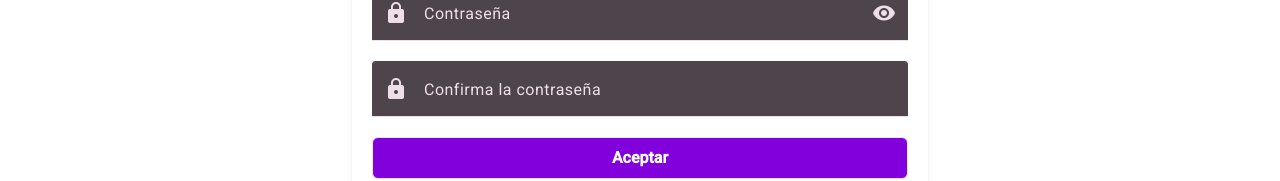
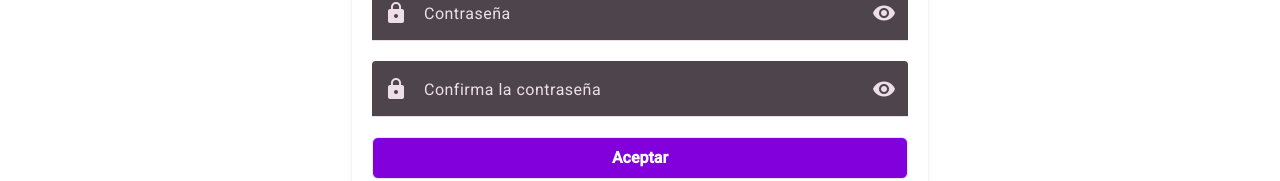
Before and after one commit to isaacrdmc/Frontend-Angular-Tutorial, an Angular app: page /register in a window 1280 px wide. Shown: the part 516-697 px from the top of the page. Built offline with nearby package versions, Linux system fonts and the light colour scheme; no server answers.

Commit message:
Ocultar la contraseña... Si... Muy omportante esos 25 minutos

```diff
--- a/src/app/pages/register/register.component.html
+++ b/src/app/pages/register/register.component.html
@@ -37,18 +37,24 @@
 
     <mat-form-field appearance="fill" class="w-full">
       <mat-label>Contraseña</mat-label>
-      <input matInput type="password" placeholder="Contraseña">
+      <input matInput type="{{passwordHide ? 'password' : 'text'}}" placeholder="Contraseña">
       <mat-icon matPrefix>lock</mat-icon>
-      <mat-icon matSuffix>{{confirmPasswordHide ? 'visibility_of' :'visibility'}}</mat-icon>
+      <mat-icon (click)="passwordHide = !passwordHide" matSuffix>{{passwordHide ? 'visibility_of'
+        :'visibility'}}</mat-icon>
     </mat-form-field>
+
 
     <mat-form-field appearance="fill" class="w-full">
       <mat-label>Confirma la contraseña</mat-label>
-      <input matInput type="password" placeholder="Conirm contraseña">
+
+      <input matInput type="{{confirmPasswordHide ? 'password' : 'text'}}" placeholder="Confirmar contraseña">
       <mat-icon matPrefix>lock</mat-icon>
+      <mat-icon (click)="confirmPasswordHide = !confirmPasswordHide" matSuffix>{{confirmPasswordHide ? 'visibility_of'
+        :'visibility'}}</mat-icon>
     </mat-form-field>
 
-    <button type="submit" class="w-full border rounder-md border-slate-200 rounded-md disabled:bg-purple-400 py-2 px-3 bg-purple-700 text-white font-bold">
+    <button type="submit"
+      class="w-full border rounder-md border-slate-200 rounded-md disabled:bg-purple-400 py-2 px-3 bg-purple-700 text-white font-bold">
       Aceptar
     </button>
 
--- a/src/app/pages/register/register.component.ts
+++ b/src/app/pages/register/register.component.ts
@@ -29,7 +29,8 @@ export class RegisterComponent implements OnInit{
   fb = inject(FormBuilder);
   registerForm!:FormGroup;
   router = inject(Router);
-  confirmPasswordHide: boolean | undefined;
+  confirmPasswordHide: boolean = true;
+  passwordHide: boolean = true;
 
   // ^
   ngOnInit(): void {
```
